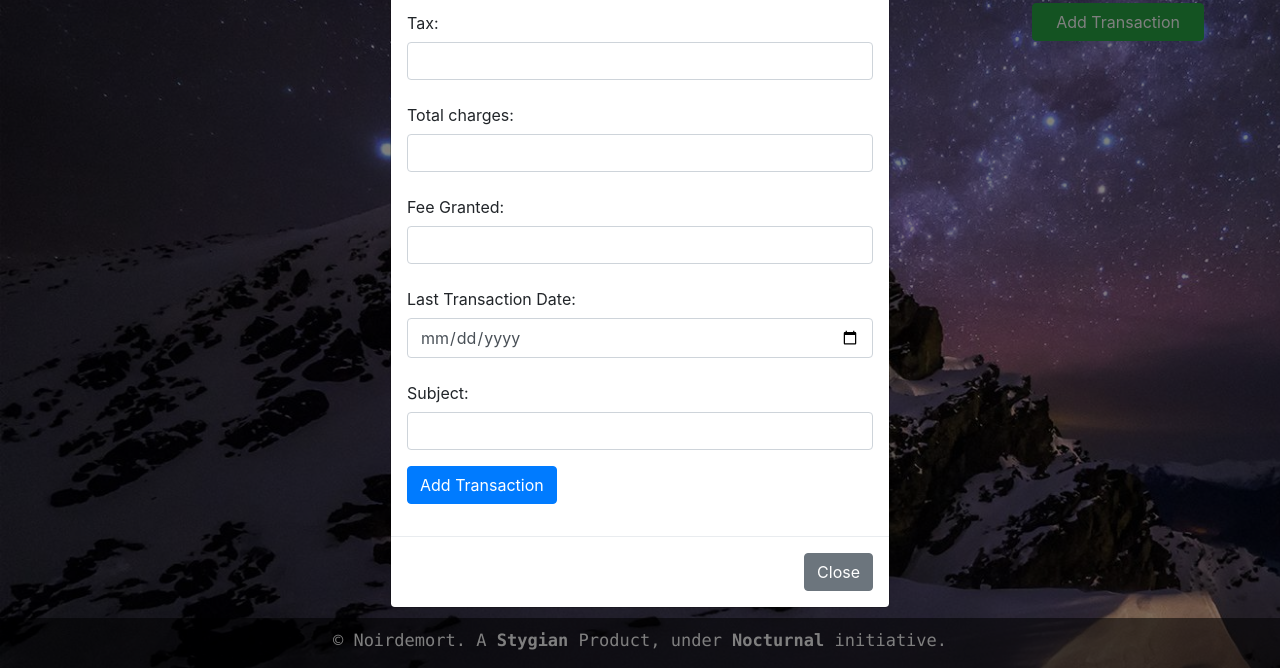
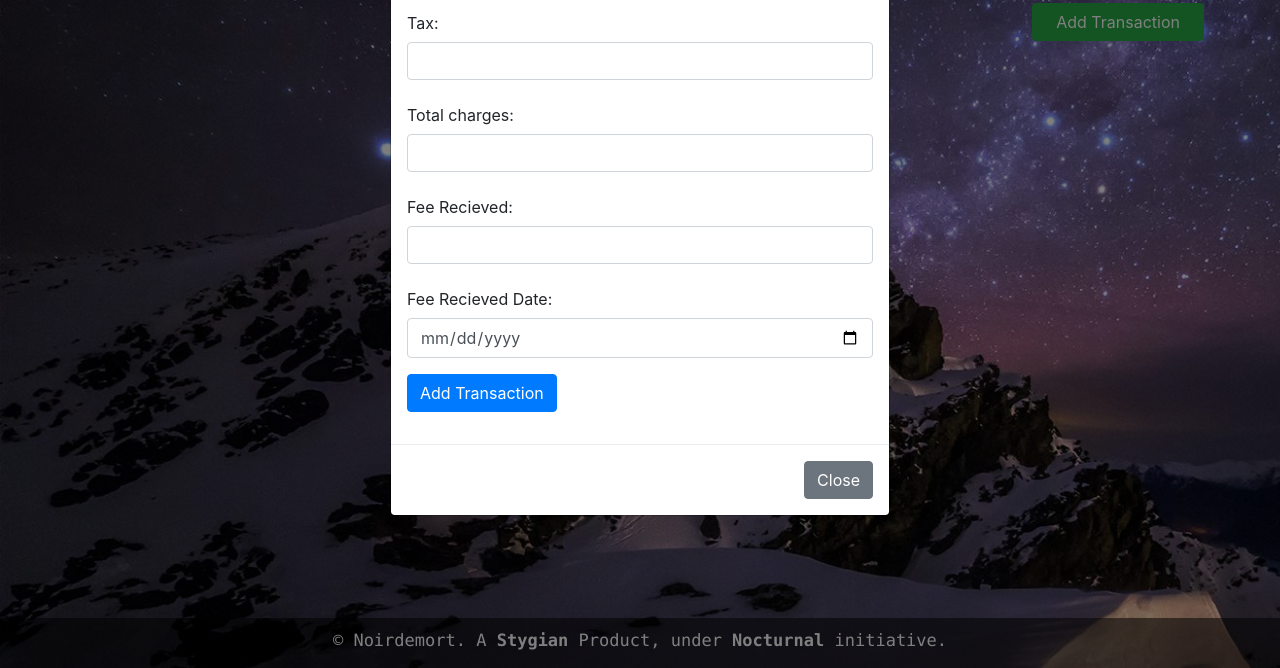
Before and after one commit to Noirdemort/Noctora, a Python web app: template templates/profile.html in a window 1280 px wide, after a click on "Add Transaction". Shown: the part 382-1050 px from the top of the page. Run offline with Jinja, Linux system fonts and the light colour scheme; the template is opened without the code that fills it, so the values that code supplies are empty.

Commit message:
made some changes in profile

```diff
--- a/templates/profile.html
+++ b/templates/profile.html
@@ -142,9 +142,9 @@
                 <th>Return Income</th>
                 <th>Tax</th>
                 <th>Total Fee</th>
-                <th>Fee Granted</th>
-                <th>Last Transaction Date</th>
-                <th>Subject</th>
+                <th>Fee Recieved</th>
+                <th>Fee Recieved Date</th>
+                <th>Fee due</th>
                 <th>Action</th>
             </tr>
         </thead>
@@ -158,7 +158,7 @@
                 <td>{{ transaction['total_charges'] }}</td>
                 <td>{{ transaction['fee_granted'] }}</td>
                 <td>{{ transaction['last_transaction_date'] }}</td>
-                <td>{{ transaction['subject'] }}</td>
+                <td>{{ transaction['total_charges'] - transaction['fee_granted'] }}</td>
                 <td><a href="#" onclick="edit('{{ transaction['id'] }}')">Edit</a> / <a href="#"
                         onclick="del('{{ transaction['id'] }}')">Delete</a>
                 </td>
@@ -209,17 +209,13 @@
                                 required></input>
                         </div>
                         <div class="form-group">
-                            <label for="fee-text" class="col-form-label">Fee Granted:</label>
+                            <label for="fee-text" class="col-form-label">Fee Recieved:</label>
                             <input type="number" name="fee_granted" class="form-control" id="fee-text" required></input>
                         </div>
                         <div class="form-group">
-                            <label for="last-text" class="col-form-label">Last Transaction Date:</label>
+                            <label for="last-text" class="col-form-label">Fee Recieved Date:</label>
                             <input type="date" name="last_transaction_date" class="form-control" id="last-text"
                                 required></input>
-                        </div>
-                        <div class="form-group">
-                            <label for="subject-text" class="col-form-label">Subject:</label>
-                            <input type="text" name="subject" class="form-control" id="subject-text" required></input>
                         </div>
                         <input type="text" name="client_id" id="addClient" value="{{ client['pan'] }}" required hidden>
                         <input class="btn btn-primary" value="Add Transaction" type="submit" />
@@ -278,17 +274,13 @@
                                 required></input>
                         </div>
                         <div class="form-group">
-                            <label for="fee_edit" class="col-form-label">Fee Granted:</label>
+                            <label for="fee_edit" class="col-form-label">Fee Recieved:</label>
                             <input type="number" name="fee_granted" class="form-control" id="fee_edit" required></input>
                         </div>
                         <div class="form-group">
-                            <label for="last_edit" class="col-form-label">Last Transaction Date:</label>
+                            <label for="last_edit" class="col-form-label"> Fee Recieved Date:</label>
                             <input type="date" name="last_transaction_date" class="form-control" id="last_edit"
                                 required></input>
-                        </div>
-                        <div class="form-group">
-                            <label for="subject_edit" class="col-form-label">Subject:</label>
-                            <input type="text" name="subject" class="form-control" id="subject_edit" required></input>
                         </div>
                         <input type="text" name="client_id" id="editClient" value="{{ client['pan'] }}" required hidden>
                         <input class="btn btn-primary" value="Update Transaction" type="submit" />
@@ -364,7 +356,6 @@
         document.getElementById("total_edit").setAttribute("value", x[4].innerText);
         document.getElementById("fee_edit").setAttribute("value", x[5].innerText);
         document.getElementById("last_edit").setAttribute("value", x[6].innerText);
-        document.getElementById("subject_edit").setAttribute("value", x[7].innerText);
         // document.getElementById("editClient").setAttribute("value", document.getElementById('clientID').innerText);
 
         document.getElementById('showEdit').click()
```
Also changed, not shown: app.py (+5 -2 lines).
